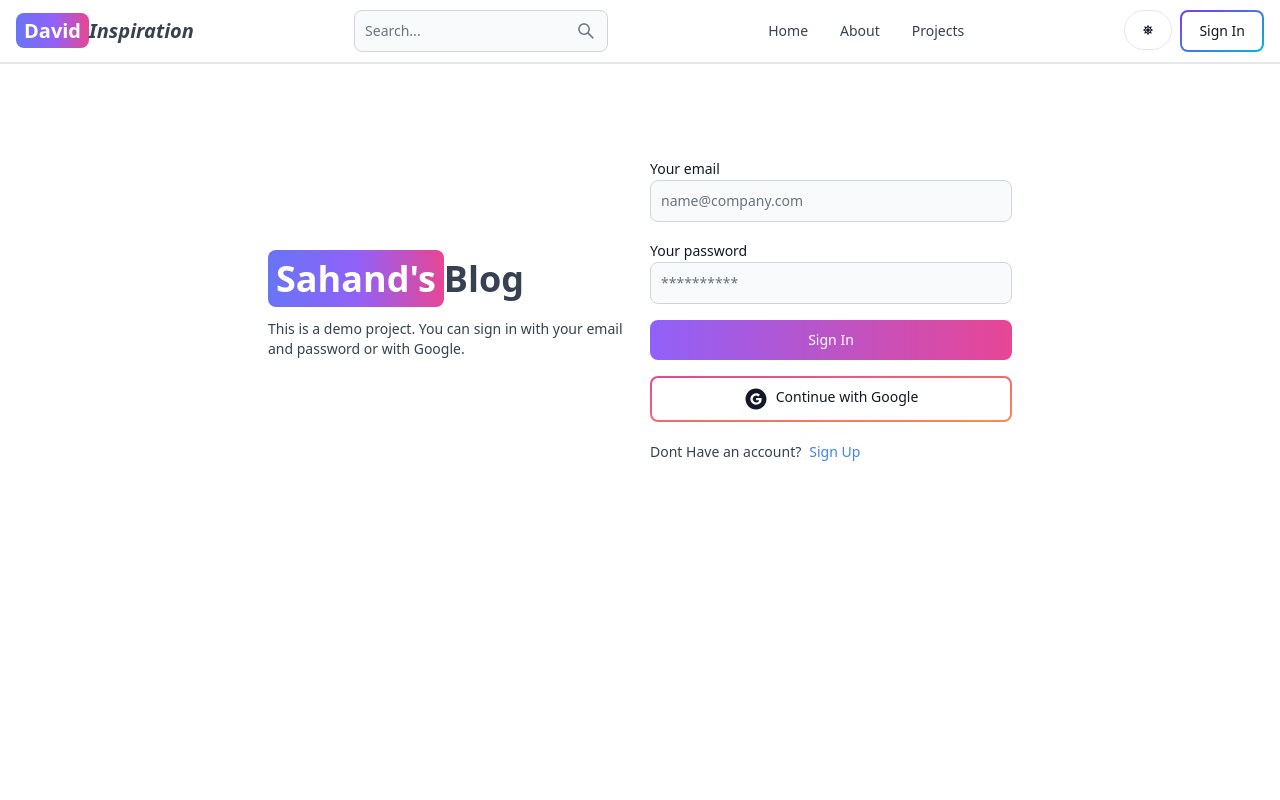
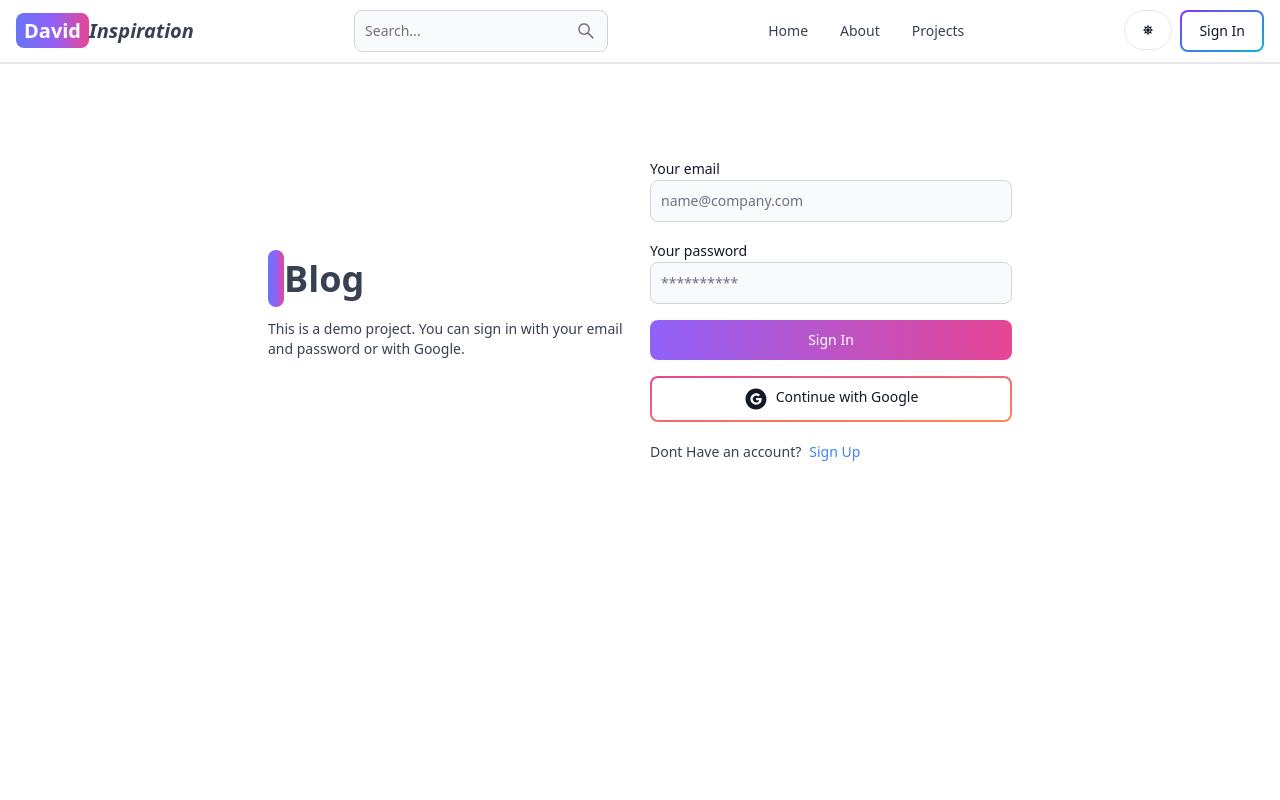
Before and after one commit to Mavine1/blog1, a React (Vite) app in the folder client/: page /sign-in in a window 1280 px wide. Shown: the top 800 px of the page. Built offline with nearby package versions, Linux system fonts and the light colour scheme; no server answers.

Commit message:
shine field slave represent engineer

```diff
--- a/client/src/firebase.js
+++ b/client/src/firebase.js
@@ -5,7 +5,7 @@ import { initializeApp } from 'firebase/app';
 
 // Your web app's Firebase configuration
 const firebaseConfig = {
-  apiKey: process.env.VITE_FIREBASE_API_KEY,
+  apiKey: import.meta.env.VITE_FIREBASE_API_KEY,
   authDomain: "david-blog-de009.firebaseapp.com",
   projectId: "david-blog-de009",
   storageBucket: "david-blog-de009.appspot.com",
--- a/client/src/pages/SignIn.jsx
+++ b/client/src/pages/SignIn.jsx
@@ -49,7 +49,7 @@ export default function SignIn() {
         <div className='flex-1'>
           <Link to='/' className='font-bold dark:text-white text-4xl'>
             <span className='px-2 py-1 bg-gradient-to-r from-indigo-500 via-purple-500 to-pink-500 rounded-lg text-white'>
-              Sahand's
+
             </span>
             Blog
           </Link>
```
